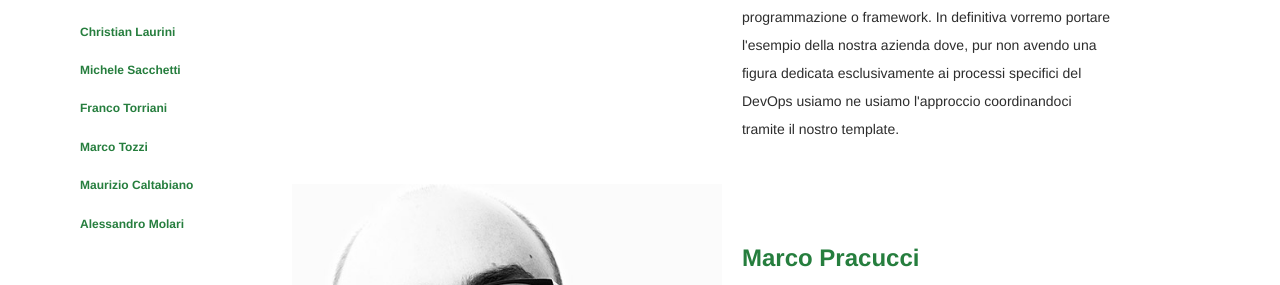
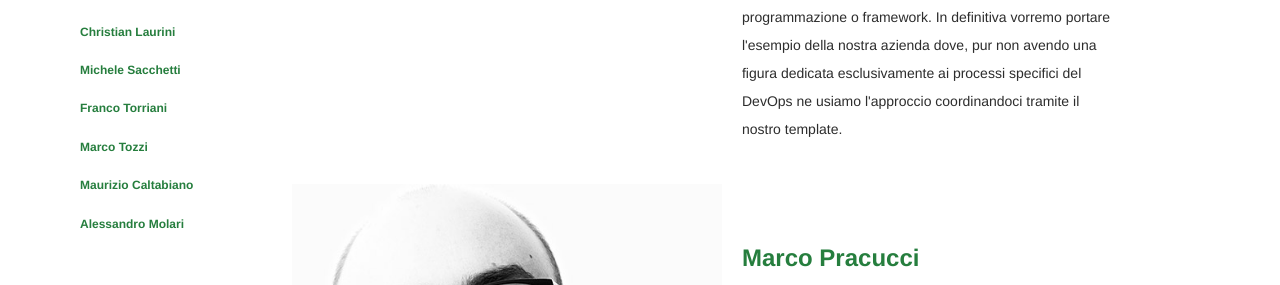
Before and after one commit to giuliatosato/2020.incontrodevops.it, a Jekyll site: the page built from talks.html, in a window 1280 px wide and 900 px high, scrolled down 4986 px. Shown: the part 559-844 px from the top of the window. Built offline with Jekyll 4.4.1, drawn with Linux system fonts in a browser that asks for light colours; some web fonts are replaced; comment, search, counter and statistics services are not loaded; some of the changed text lies outside the part shown.

Commit message:
Fix typo

```diff
--- a/_data/talks.yml
+++ b/_data/talks.yml
@@ -132,7 +132,7 @@
     tutti così com'è o adattabile anche con altri linguaggi di
     programmazione o framework.  In definitiva vorremo portare l'esempio
     della nostra azienda dove, pur non avendo una figura dedicata
-    esclusivamente ai processi specifici del DevOps usiamo ne usiamo
+    esclusivamente ai processi specifici del DevOps ne usiamo
     l'approccio coordinandoci tramite il nostro template.
 -
   speaker_id: marco-pracucci
```
